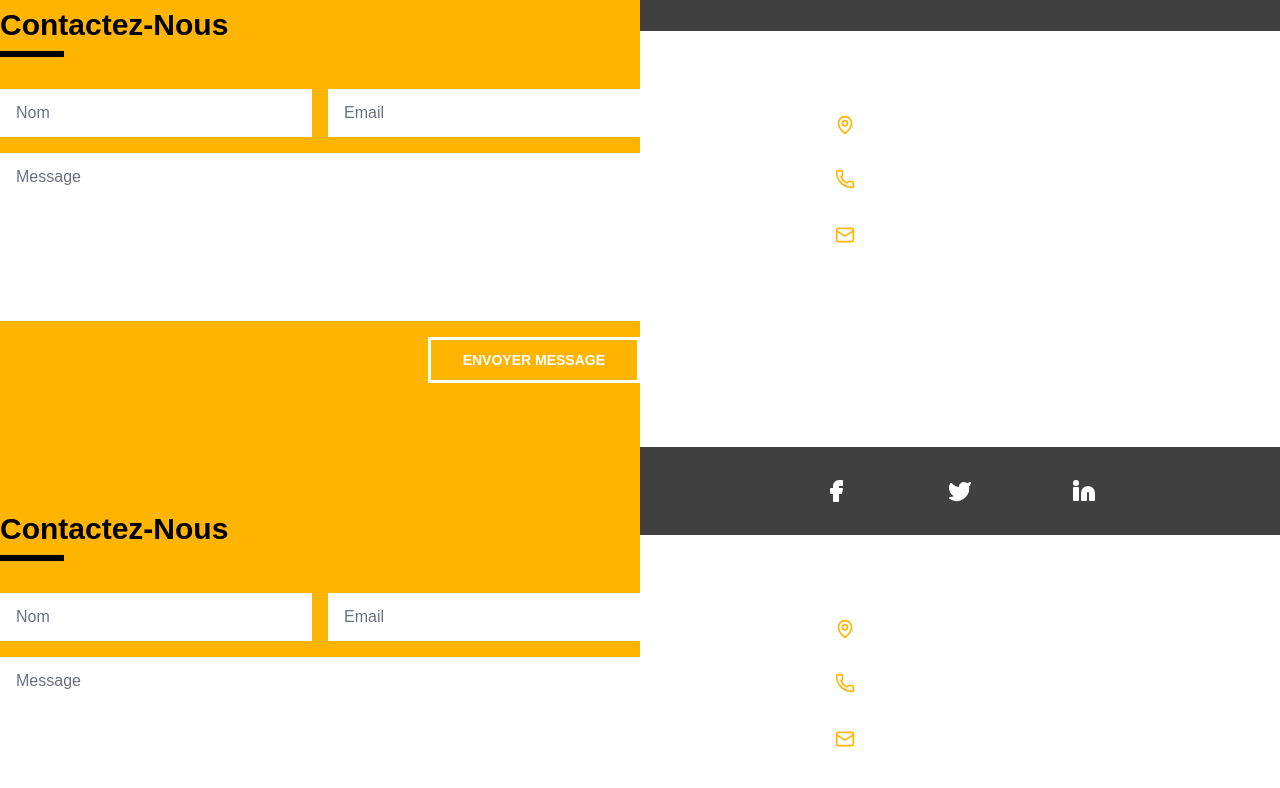
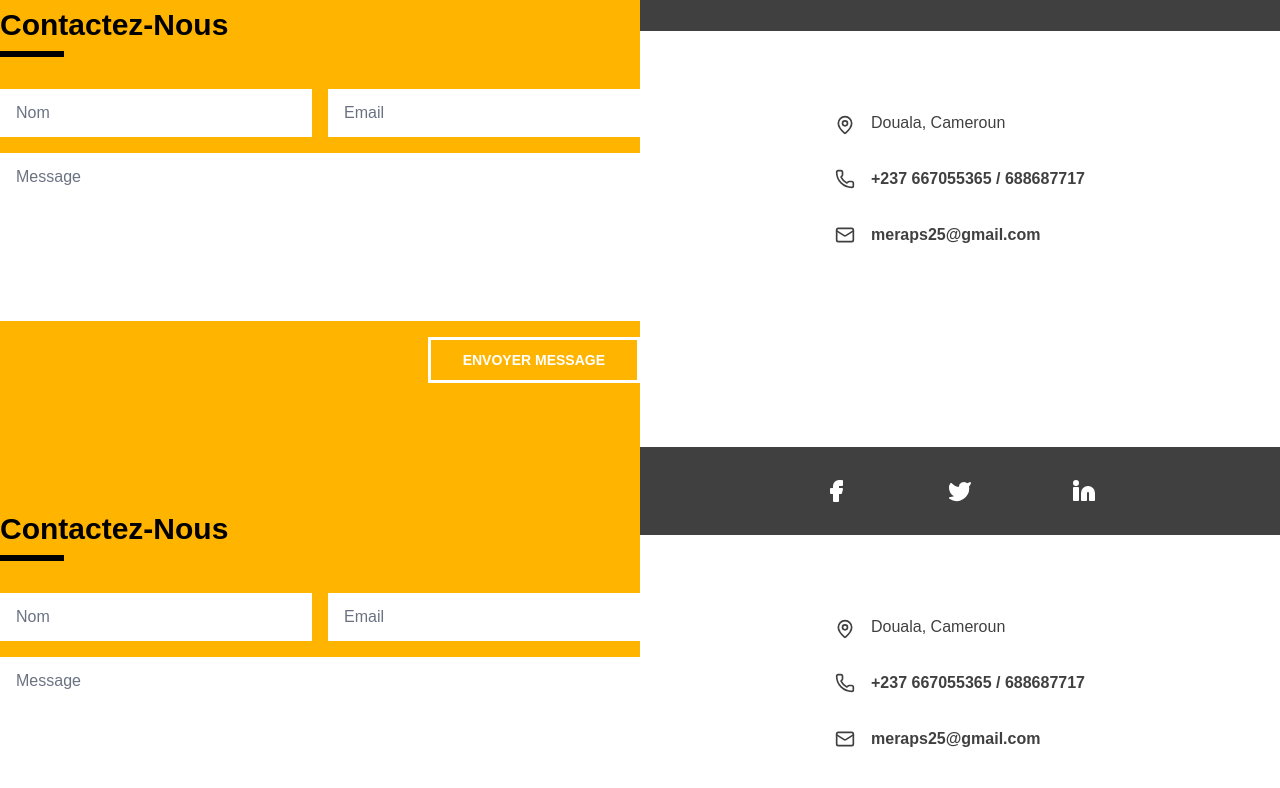
Before and after one commit to Nick-Lemy/merap_website, a Next.js app: page / in a window 1280 px wide. Shown: the part 5572-6360 px from the top of the page. Built offline with nearby package versions, Linux system fonts and the light colour scheme.

Commit message:
fix: update ContactInfo styling for improved readability

```diff
--- a/src/components/Footer.tsx
+++ b/src/components/Footer.tsx
@@ -66,22 +66,20 @@ function ContactInfo() {
         <div className="flex-1 flex flex-col items-center text-[#404040] px-6 lg:px-0 py-20">
           <div className="space-y-8">
             <div className="flex items-start gap-4">
-              <MapPin className="w-5 h-5 text-[#FFB400] mt-1 flex-shrink-0" />
-              <p className="text-white text-sm lg:text-base">
-                Douala, Cameroun
-              </p>
+              <MapPin className="w-5 h-5 mt-1 flex-shrink-0" />
+              <p className="text-sm lg:text-base">Douala, Cameroun</p>
             </div>
 
             <div className="flex items-center gap-4">
-              <Phone className="w-5 h-5 text-[#FFB400] flex-shrink-0" />
-              <p className="text-white font-semibold text-sm lg:text-base">
+              <Phone className="w-5 h-5 flex-shrink-0" />
+              <p className="font-semibold text-sm lg:text-base">
                 +237 667055365 / 688687717
               </p>
             </div>
 
             <div className="flex items-center gap-4">
-              <Mail className="w-5 h-5 text-[#FFB400] flex-shrink-0" />
-              <p className="text-white font-semibold text-sm lg:text-base">
+              <Mail className="w-5 h-5 flex-shrink-0" />
+              <p className="font-semibold text-sm lg:text-base">
                 meraps25@gmail.com
               </p>
             </div>
```
